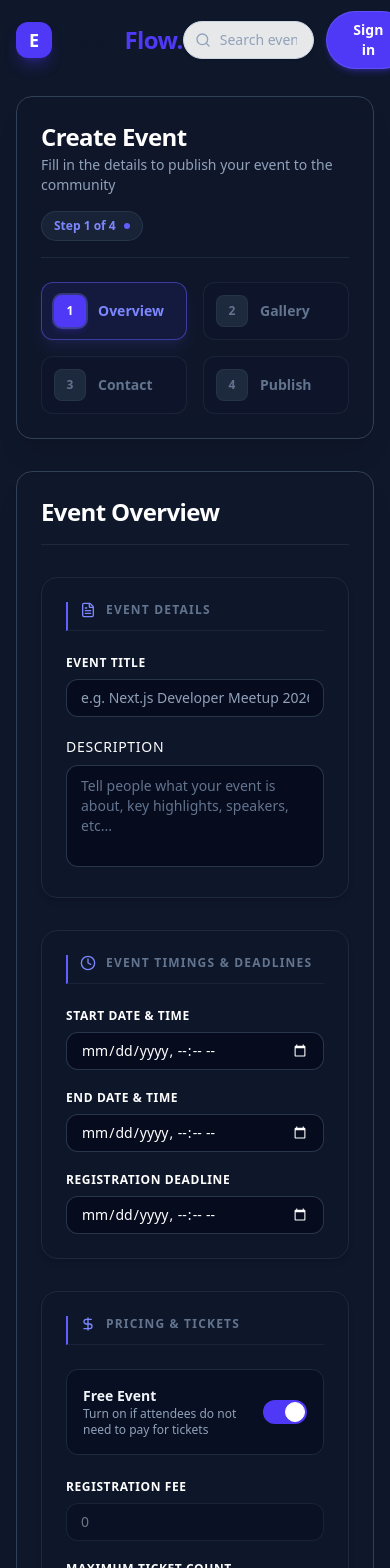
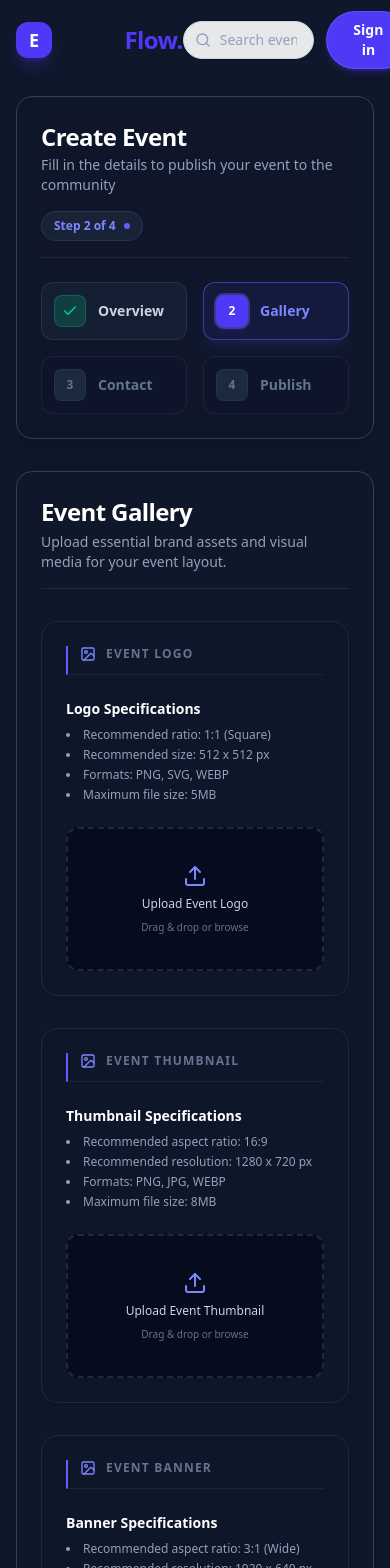
Before and after one commit to anjadkt/EventFlow, a Next.js app in the folder client/: page /events/create in a window 390 px wide. Shown: the top 1568 px of the page. Built offline with nearby package versions, Linux system fonts and the light colour scheme; no server answers.

Commit message:
feat: made gallery section for creating event

```diff
--- a/client/app/(main)/events/(privet)/create/page.tsx
+++ b/client/app/(main)/events/(privet)/create/page.tsx
@@ -29,7 +29,7 @@ const initialState = {
 }
 
 export default function EventCreate() {
-    const [currentStep, setCurrentStep] = useState(1);
+  const [currentStep, setCurrentStep] = useState(2);
   const [form, setForm] = useState<EventForm>({
 
       title: "",
@@ -52,9 +52,12 @@ export default function EventCreate() {
       status: "DRAFT",
   });
   const [error, setError] = useState<any>(null);
-    const [media, setMedia] = useState<EventMedia>([]);
-
-  console.log(form);
+  const [mediaError, setMediaError] = useState<null|string>(null);
+  const [media, setMedia] = useState<EventMedia>([
+    { name: "LOGO", file: null },
+    {name : "THUMBNAIL", file : null},
+    {name : "BANNER", file : null}
+  ]);
 
   const handleChange = (e: React.ChangeEvent<HTMLInputElement | HTMLTextAreaElement>) => {
 
@@ -82,9 +85,28 @@ export default function EventCreate() {
     }
   };
 
+  const handleFileChange = (
+    e: React.ChangeEvent<HTMLInputElement>,
+    name: "LOGO" | "BANNER" | "THUMBNAIL"
+  ) => {
+    const file = e.target.files?.[0];
+
+    if (!file) return;
+
+    setMediaError(null);
+
+    setMedia((prev) =>
+      prev.map((item) =>
+        item.name === name
+          ? { ...item, file }
+          : item
+      )
+    );
+  };
+
   const validate = (formData: EventForm = form) => {
 
-        const schema = overviewValidation;
+    const schema = overviewValidation
 
       const data = schema.safeParse(formData);
 
@@ -110,11 +132,27 @@ export default function EventCreate() {
 
   }
 
+  const mediaValidate = () => {
+
+    const data = media.filter((v) => (v.name=== "LOGO" && !!v.file) || (v.name === "THUMBNAIL" && !!v.file))
+
+    console.log(data,media);
+
+    if (data.length !== 2) {
+      setMediaError("Logo & Thumbnail required!");
+      return false;
+    }
+
+    setMediaError("");
+    return true;
+  }
+
   const router = useRouter();
 
   const handleNext = () => {
 
-      if (!validate()) return;
+    if (currentStep === 1 && !validate()) return;
+    if (currentStep === 2 && !mediaValidate()) return;
 
     if (currentStep < STEPS.length) {
       setCurrentStep((prev) => prev + 1);
@@ -205,7 +243,11 @@ export default function EventCreate() {
         )}
 
         {currentStep === 2 && (
-          <CreateGallery />
+          <CreateGallery
+              error={mediaError}
+              gallery={media}
+              onFileChange={handleFileChange}
+          />
         )}
 
         {currentStep === 3 && (
@@ -250,7 +292,7 @@ export default function EventCreate() {
           )}
 
           <Button
-            disabled={error}
+            disabled={error || mediaError}
             onClick={handleNext}
             className="px-5 py-2.5 text-xs font-semibold text-white bg-indigo-600 hover:bg-indigo-500 border border-indigo-500/30 rounded-xl shadow-lg shadow-indigo-600/30 hover:shadow-indigo-600/50 gap-2 transition-all active:scale-95"
           >
--- a/client/components/events/CreateGallery.tsx
+++ b/client/components/events/CreateGallery.tsx
@@ -1,16 +1,123 @@
+"use client";
 
-export default function CreateGallery() {
+import React from "react";
+import { Image as ImageIcon, Upload, AlertCircle, CheckCircle2 } from "lucide-react";
+import { EventMedia, MediaName } from "@/types/event.types";
+import { MEDIA_CONFIG } from "@/config/event.config";
+
+type PropsType = {
+  error: string | null;
+  gallery: EventMedia;
+  onFileChange: (
+    e: React.ChangeEvent<HTMLInputElement>,
+    type: MediaName
+  ) => void;
+};
+
+export default function CreateGallery({ error, gallery, onFileChange }: PropsType) {
+
+  const sectionHeaderStyles =
+    "flex items-center gap-2.5 text-indigo-400 pb-3 border-b border-slate-800/80 pl-1 border-l-2 border-l-indigo-500";
+  const sectionTitleStyles = "text-xs font-bold uppercase tracking-widest text-slate-500";
 
   return (
-    <div className="space-y-6">
+    <div className="space-y-8 max-w-4xl mx-auto">
+      {/* Header */}
       <div className="border-b border-slate-800 pb-4">
-        <h2 className="text-lg font-semibold text-white">Event Gallery</h2>
-        <p className="text-sm text-slate-400">Upload promotional banners and thumbnail images.</p>
+        <h2 className="text-2xl font-extrabold text-white tracking-tight">Event Gallery</h2>
+        <p className="text-sm text-slate-400 mt-1">
+          Upload essential brand assets and visual media for your event layout.
+        </p>
       </div>
-      <div className="h-48 border-2 border-dashed border-slate-800 hover:border-slate-700 rounded-2xl flex flex-col items-center justify-center text-slate-500 transition-all cursor-pointer">
-        <p className="text-sm font-medium">Click or drag images here to upload</p>
-        <p className="text-xs text-slate-600 mt-1">PNG, JPG or WEBP up to 10MB</p>
-      </div>
+
+      {/* Dynamic Sections Loop */}
+      {gallery?.map((item, index) => {
+
+        const config = MEDIA_CONFIG[item.name];
+
+        if (!config) return null;
+
+        const selectedFile = item.file;
+        const inputId = `${config.key}-upload-${index}`;
+
+        return (
+          <section
+            key={`${item.name}-${index}`}
+            className="bg-slate-900/90 border border-slate-800 rounded-2xl p-6 space-y-6 shadow-md"
+          >
+            {/* Header */}
+            <div className={sectionHeaderStyles}>
+              <ImageIcon className="w-4 h-4 ml-2" />
+              <h3 className={sectionTitleStyles}>{config.title}</h3>
+            </div>
+
+            <div className="grid grid-cols-1 md:grid-cols-2 gap-6 items-center">
+              {/* Specifications */}
+              <div className="space-y-2">
+                <h4 className="text-sm font-semibold text-white">{config.specsTitle}</h4>
+                <ul className="text-xs text-slate-400 space-y-1 list-disc list-inside">
+                  {config.specs.map((spec, specIdx) => (
+                    <li key={specIdx}>{spec}</li>
+                  ))}
+                </ul>
+              </div>
+
+              {/* Input Area */}
+              <div>
+                <label
+                  htmlFor={inputId}
+                  className={`h-36 border-2 border-dashed rounded-xl flex flex-col items-center justify-center p-4 text-center transition-all cursor-pointer bg-slate-950/60 ${
+                      selectedFile
+                      ? "border-emerald-500/80 hover:border-emerald-500"
+                      : "border-slate-800 hover:border-slate-700"
+                  }`}
+                >
+                  <input
+                    id={inputId}
+                    name={item.name}
+                    type="file"
+                    accept={config.accept}
+                    className="hidden"
+                    onChange={(e) => onFileChange(e, item.name)}
+                  />
+
+                  {selectedFile ? (
+                    <div className="flex flex-col items-center space-y-2 text-emerald-400">
+                      <CheckCircle2 className="w-8 h-8" />
+                      <span className="text-xs font-medium text-slate-200 truncate max-w-[200px]">
+                        {typeof selectedFile === "string"
+                          ? selectedFile
+                          : selectedFile.name}
+                      </span>
+                      <span className="text-[10px] text-slate-400">
+                        Click to replace file
+                      </span>
+                    </div>
+                  ) : (
+                    <div className="flex flex-col items-center space-y-2 text-slate-400">
+                      <Upload className="w-6 h-6 text-indigo-400" />
+                      <span className="text-xs font-medium text-slate-300">
+                        Upload {config.title}
+                      </span>
+                      <span className="text-[10px] text-slate-500">
+                        Drag & drop or browse
+                      </span>
+                    </div>
+                  )}
+                </label>
+              </div>
+            </div>
+          </section>
+        );
+      })}
+
+      {/* Error Display */}
+      {error && (
+        <div className="flex items-center gap-1.5 text-xs text-red-400 font-medium mt-2 animate-in fade-in-50">
+          <AlertCircle className="w-3.5 h-3.5" />
+          <span>{error}</span>
+        </div>
+      )}
     </div>
-  )
+  );
 }
--- a/client/components/events/CreateOverview.tsx
+++ b/client/components/events/CreateOverview.tsx
@@ -1,6 +1,6 @@
 "use client";
 
-import React, { useState } from "react";
+import React from "react";
 import Input from "@/components/ui/Input";
 import { DollarSign, FileText, Clock } from "lucide-react";
 import { EventForm } from "@/types/event.types";
--- a/client/config/event.config.ts
+++ b/client/config/event.config.ts
@@ -1,3 +1,4 @@
+import { MediaConfigItem, MediaName } from "@/types/event.types";
 
 export const STEPS = [
   { step: 1, label: "Overview", description: "Basic details & title" },
@@ -5,3 +6,44 @@ export const STEPS = [
   { step: 3, label: "Contact", description: "Organizer info" },
   { step: 4, label: "Publish", description: "Review & launch" },
 ];
+
+
+
+export const MEDIA_CONFIG: Record<MediaName, MediaConfigItem> = {
+  LOGO: {
+    key: "logo",
+    title: "Event Logo",
+    specsTitle: "Logo Specifications",
+    specs: [
+      "Recommended ratio: 1:1 (Square)",
+      "Recommended size: 512 x 512 px",
+      "Formats: PNG, SVG, WEBP",
+      "Maximum file size: 5MB",
+    ],
+    accept: "image/png, image/jpeg, image/webp, image/svg+xml",
+  },
+  THUMBNAIL: {
+    key: "image",
+    title: "Event Thumbnail",
+    specsTitle: "Thumbnail Specifications",
+    specs: [
+      "Recommended aspect ratio: 16:9",
+      "Recommended resolution: 1280 x 720 px",
+      "Formats: PNG, JPG, WEBP",
+      "Maximum file size: 8MB",
+    ],
+    accept: "image/png, image/jpeg, image/webp",
+  },
+  BANNER: {
+    key: "banner",
+    title: "Event Banner",
+    specsTitle: "Banner Specifications",
+    specs: [
+      "Recommended aspect ratio: 3:1 (Wide)",
+      "Recommended resolution: 1920 x 640 px",
+      "Used as main page header backdrop",
+      "Maximum file size: 10MB",
+    ],
+    accept: "image/png, image/jpeg, image/webp",
+  }
+};
--- a/client/types/event.types.ts
+++ b/client/types/event.types.ts
@@ -28,7 +28,17 @@ export type EventForm = {
   status: "DRAFT" | "PUBLISHED" ;
 };
 
+export type MediaName = "BANNER" | "LOGO" | "THUMBNAIL";
+
 export type EventMedia = {
-    name: "BANNER" | "VIDEO" | "LOGO" | "IMAGE";
-    file: File;
+    name: MediaName;
+    file?: File | string | null;
 }[]
+
+export type MediaConfigItem = {
+  key: string;
+  title: string;
+  specsTitle: string;
+  specs: string[];
+  accept: string;
+};
```
Lines whose indentation alone changed are shown as unchanged.
